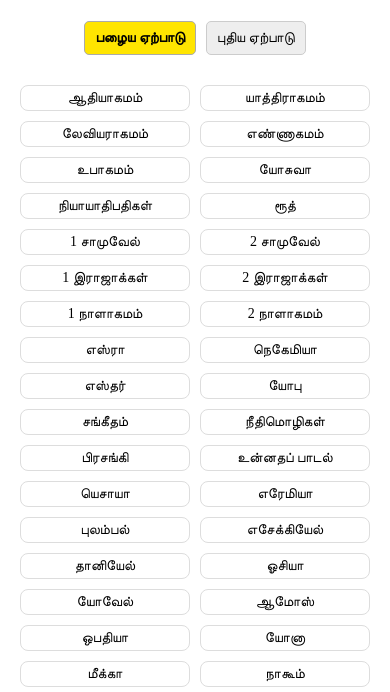
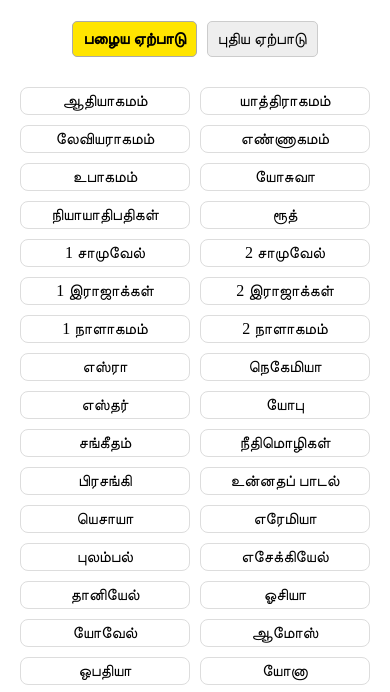
Before and after one commit to jebasheelapaul/Bible, a plain HTML site: page index.html in a window 390 px wide. Shown: the part 129-821 px from the top of the page. Drawn offline with Linux system fonts and the light colour scheme; a web font is replaced by a local one.

Commit message:
Add files via upload

```diff
--- a/css/index_style.css
+++ b/css/index_style.css
@@ -75,7 +75,7 @@ main {
     border: 1px solid #ddd;
     border-radius: 8px;
     cursor: pointer;
-    font-size: 16px;
+    font-size: 17px;
     overflow: hidden;
     white-space: nowrap;
     text-overflow: ellipsis;
@@ -90,12 +90,12 @@ main {
   /* Improve tap targets on mobile */
 @media (max-width: 480px) {
   .book {
-    font-size: 14px;
+    font-size: 16px;
     padding: 4px 4px;
   }
 
   .tab {
-    font-size: 14px;
+    font-size: 16px;
     padding: 8px 10px;
   }
 
```
